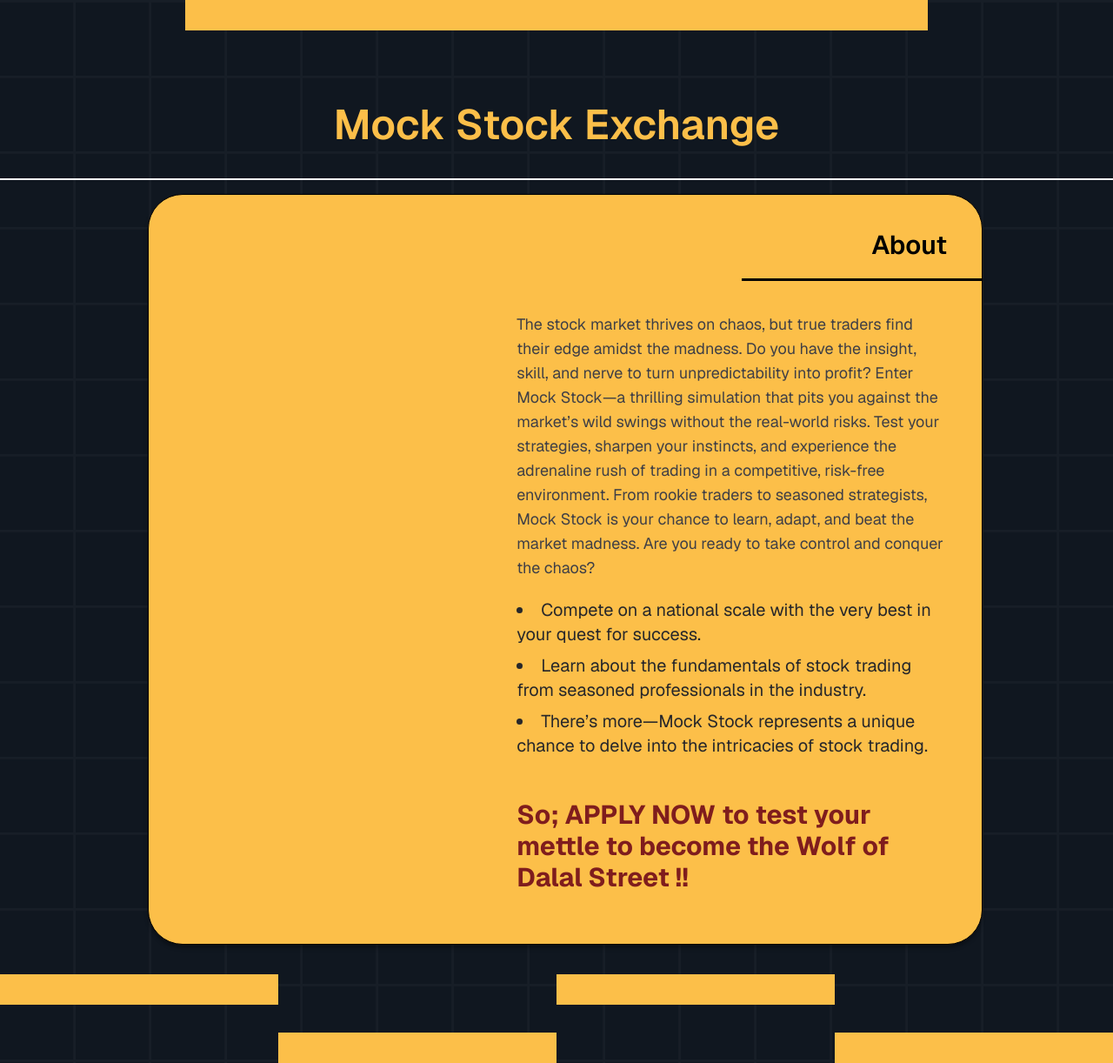
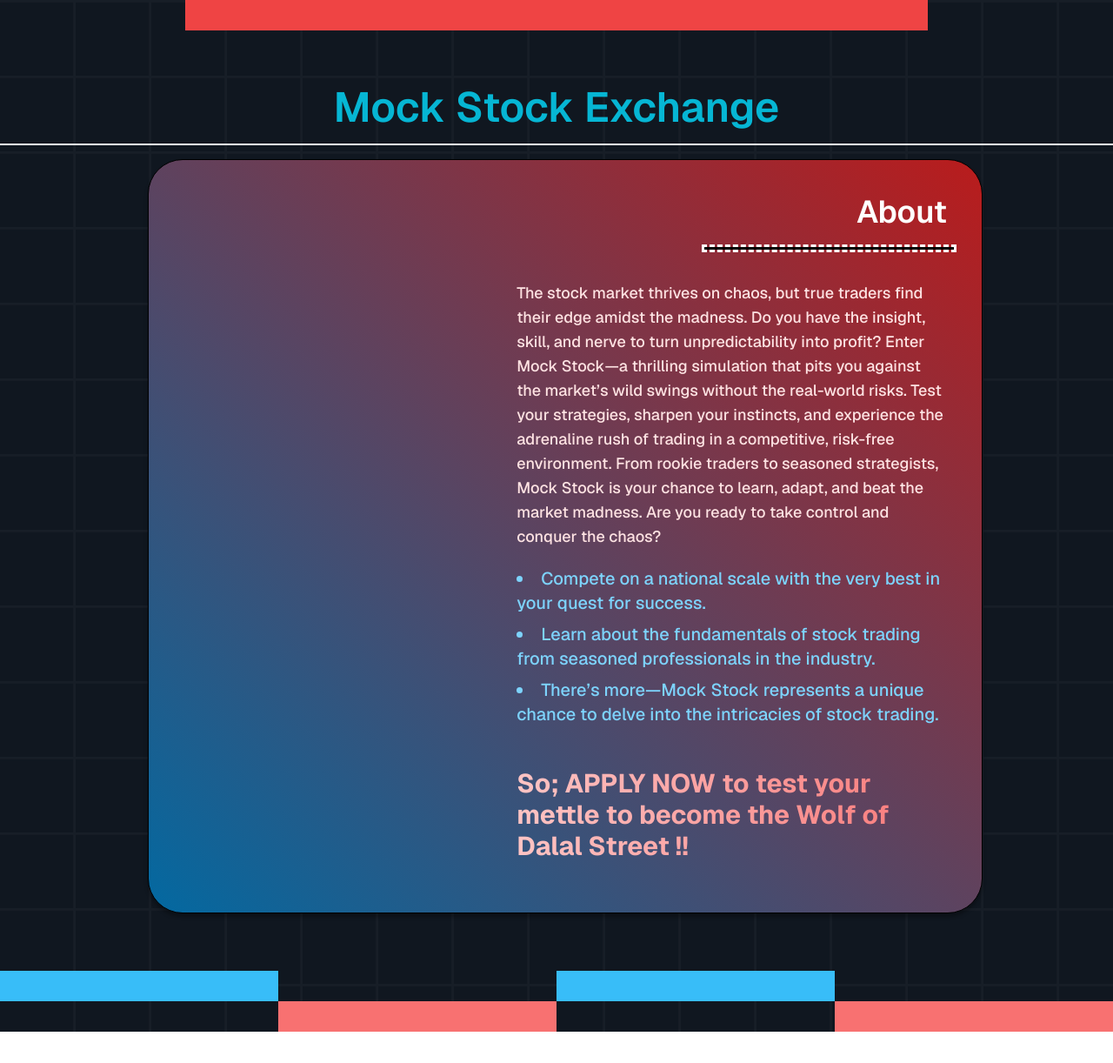
Before and after one commit to jadavpur-university-ed-cell/esummit-24, a Next.js app: page /events/mockstock in a window 1280 px wide. Shown: the whole page at 87% size. After the commit the page ends 1186 px from the top, so only its background shows below. Built offline with nearby package versions, Linux system fonts and the light colour scheme.

Commit message:
mockstock page

```diff
--- a/app/events/corporateclash/page.tsx
+++ b/app/events/corporateclash/page.tsx
@@ -19,7 +19,9 @@ const CorporateClashEvent: React.FC = () => {
       </div>
 
       <div className="flex flex-col justify-center items-center pt-16 pb-0.5">
-        <Heading name={"Corporate Clash"} eventNumber={eventNumber} />
+      <h1 className="text-5xl font-semibold" style={{ color: '#f2b2d8' }}>
+            Corporate Clash
+          </h1>
       </div>
       <div className="mt-4 w-full h-0.5 bg-white"></div>
 
--- a/app/events/mockstock/page.tsx
+++ b/app/events/mockstock/page.tsx
@@ -14,60 +14,59 @@ const MockStockEvent: React.FC = () => {
 
   const bottomText = "So; APPLY NOW to test your mettle to become the Wolf of Dalal Street !!";
 
-  const eventNumber = 3;
-
   return (
     <div className="bg-[#101720] bg-grid-white/[0.03] md:bg-grid-large-white/[0.03] text-white">
       <div className="flex justify-center">
-        <section className="bg-[#fcbf49] w-[66.6666%] h-[35px]"></section>
+        <section className="bg-red-500 w-[66.6666%] h-[35px]"></section>
       </div>
 
       <div className="flex flex-col justify-center items-center pt-16 pb-0.5">
-        <Heading name={"Mock Stock Exchange"} eventNumber={eventNumber} />
+        <h1 className="text-5xl font-semibold text-cyan-500">Mock Stock Exchange</h1>
       </div>
       <div className="mt-4 w-full h-0.5 bg-white"></div>
 
       {/* About Section */}
       <div className="flex flex-col justify-center items-center pt-4 pb-0.5">
-        <div className="flex flex-col w-[75%] pb-14 ml-5 bg-[#fcbf49] border border-black border-solid rounded-[40px] shadow-[0px_4px_4px_rgba(0,0,0,0.3)] max-md:px-5 max-md:max-w-full">
-          <h1 className="text-3xl font-semibold text-black text-right px-10 pt-10">
+        <div className="flex flex-col w-[75%] pb-14 ml-5 bg-gradient-to-bl from-red-700 to-sky-700 border hover:bg-gradient-to-l border-black border-solid rounded-[40px] shadow-[0px_4px_4px_rgba(0,0,0,0.3)] max-md:px-5 max-md:max-w-full">
+          <h1 className="text-4xl font-semibold text-white text-right px-10 pt-10">
             About
           </h1>
           {/* Underline for About */}
-          <div className="flex shrink-0 self-end mt-5 max-w-full bg-black h-[3px] w-[276px]" />
+          <div className="flex shrink-0 self-end mt-5 max-w-full bg-black h-[3px] w-[30%] outline-dashed mr-8" />
+          {/* Content Box */}
           <div className="flex flex-col justify-center items-center pt-4 pb-0.5 w-[60%] self-end">
             {/* Description */}
-            <p className="text-lg text-zinc-700 px-10 pt-5">{description}</p>
+            <p className="text-lg text-red-100 font-medium px-10 pt-5">{description}</p>
             {/* Bulleted Points */}
             <ul className="list-disc list-inside text-left px-10 pt-5 text-xl text-zinc-800">
               {bulletPoints.map((point, index) => (
-                <li key={index} className="pb-2">{point}</li>
+                <li key={index} className="pb-2 font-medium text-sky-300">{point}</li>
               ))}
             </ul>
             {/* Bottom Text */}
-            <h1 className="text-3xl font-bold text-red-900 px-10 pt-10">
+            <h1 className="text-3xl font-bold text-transparent bg-clip-text bg-gradient-to-r from-red-200 to-red-400 px-10 pt-10">
               {bottomText}
             </h1>
           </div>
         </div>
       </div>
 
-      {/* Bottom Sections */}
+      {/* Bull and Bear Phases */}
       <div className="flex flex-col">
-        {/* First Row */}
-        <div className="flex justify-between mt-8">
-          <section className="bg-[#fcbf49] w-[25%] h-[35px]"></section>
+        {/* First Row - Bull Phase */}
+        <div className="flex justify-between mt-16">
+          <section className="bg-sky-400 w-[25%] h-[35px]"></section>
           <section className="w-[25%] h-[35px]"></section>
-          <section className="bg-[#fcbf49] w-[25%] h-[35px]"></section>
+          <section className="bg-sky-400 w-[25%] h-[35px]"></section>
           <section className="w-[25%] h-[35px]"></section>
         </div>
 
-        {/* Second Row */}
-        <div className="flex justify-between mt-8">
+        {/* Second Row - Bear Phase */}
+        <div className="flex justify-between">
           <section className="w-[25%] h-[35px]"></section>
-          <section className="bg-[#fcbf49] w-[25%] h-[35px]"></section>
+          <section className="bg-red-400 w-[25%] h-[35px]"></section>
           <section className="w-[25%] h-[35px]"></section>
-          <section className="bg-[#fcbf49] w-[25%] h-[35px]"></section>
+          <section className="bg-red-400 w-[25%] h-[35px]"></section>
         </div>
       </div>
     </div>
```
